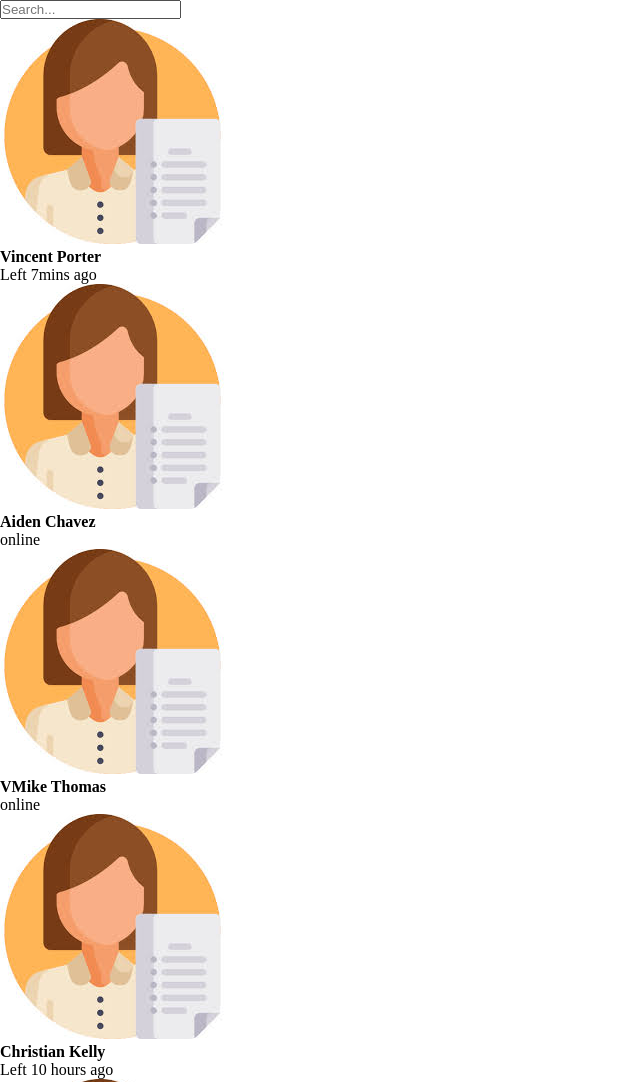
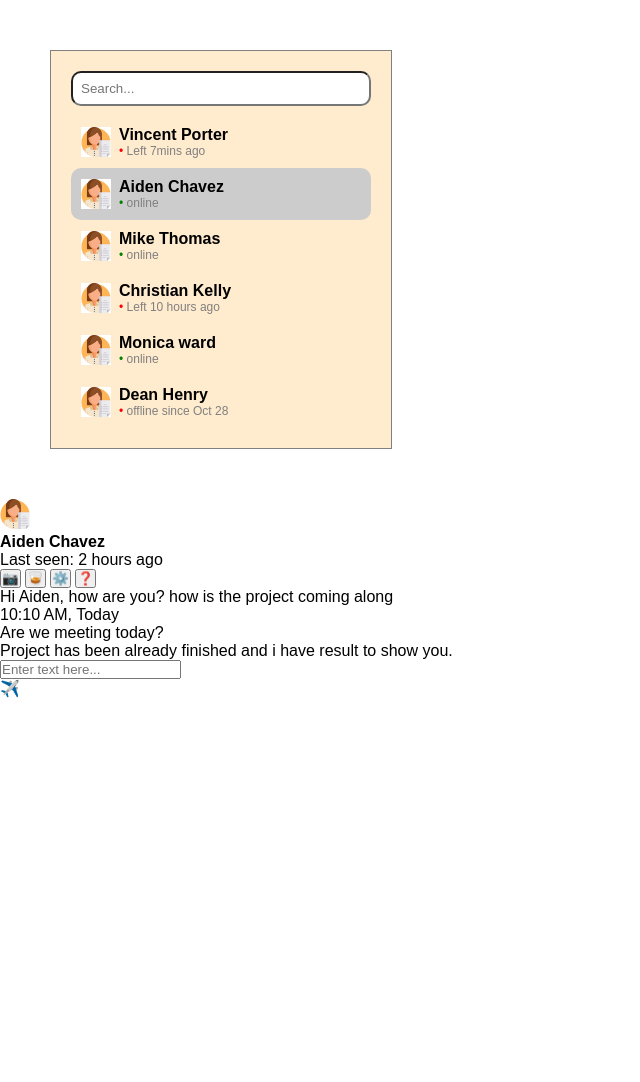
Before and after one commit to Jhoannaf/ProyectoUTN, a plain HTML site: page index.html in a window 1280 px wide. Shown: the top 1082 px of the page, without its empty margins (0-640 px from the left). After the commit the page ends 800 px from the top, so only its background shows below. Drawn offline with Linux system fonts and the light colour scheme.

Commit message:
style the column chat with css

```diff
--- a/index.html
+++ b/index.html
@@ -10,36 +10,48 @@
     <section class="contact-section">
       <aside>
         <input type="text" placeholder="Search..." />
-        <ul class="Contac-List">
+        <ul class="Contact-List">
           <li>
             <img src="./images/avatar.jpeg" alt="profile picture" />
-            <h4>Vincent Porter</h4>
-            <p class="timestamp">Left 7mins ago</p>
+            <div>
+              <h4>Vincent Porter</h4>
+              <p class="timestampred">Left 7mins ago</p>
+            </div>
           </li>
           <li class="contact-select">
             <img src="./images/avatar.jpeg" alt="profile picture" />
-            <h4>Aiden Chavez</h4>
-            <p class="timestamp">online</p>
+            <div>
+              <h4>Aiden Chavez</h4>
+              <p class="timestampgreen">online</p>
+            </div>
           </li>
           <li>
             <img src="./images/avatar.jpeg" alt="profile picture" />
-            <h4>VMike Thomas</h4>
-            <p class="timestamp">online</p>
+            <div>
+              <h4>Mike Thomas</h4>
+              <p class="timestampgreen">online</p>
+            </div>
           </li>
           <li>
             <img src="./images/avatar.jpeg" alt="profile picture" />
-            <h4>Christian Kelly</h4>
-            <p class="timestamp">Left 10 hours ago</p>
+            <div>
+              <h4>Christian Kelly</h4>
+              <p class="timestampred">Left 10 hours ago</p>
+            </div>
           </li>
           <li>
             <img src="./images/avatar.jpeg" alt="profile picture" />
-            <h4>Monica ward</h4>
-            <p class="timestamp">online</p>
+            <div>
+              <h4>Monica ward</h4>
+              <p class="timestampgreen">online</p>
+            </div>
           </li>
           <li>
             <img src="./images/avatar.jpeg" alt="profile picture" />
-            <h4>Dean Henry</h4>
-            <p class="timestamp">offline since Oct 28</p>
+            <div>
+              <h4>Dean Henry</h4>
+              <p class="timestampred">offline since Oct 28</p>
+            </div>
           </li>
         </ul>
       </aside>
--- a/style.css
+++ b/style.css
@@ -1,4 +1,51 @@
 * {
   margin: 0px;
   padding: 0px;
+  font-family: Arial, Helvetica, sans-serif;
 }
+aside {
+  display: flex;
+  flex-direction: column;
+  border: 1px solid gray;
+  background-color: blanchedalmond;
+  max-width: 300px;
+  padding: 20px;
+}
+aside input {
+  padding: 8px;
+  border-radius: 10px;
+  margin-bottom: 10px;
+}
+.contact-section {
+  margin: 50px;
+}
+img {
+  width: 30px;
+  height: 30px;
+}
+.Contact-List {
+  list-style: none;
+}
+li {
+  display: flex;
+  gap: 8px;
+  align-items: center;
+  padding: 10px;
+  border-radius: 10px;
+}
+.contact-select {
+  background-color: rgb(204, 204, 204);
+}
+.timestampred::before {
+  content: "• ";
+  color: red;
+}
+.timestampgreen::before {
+  content: "• ";
+  color: green;
+}
+.timestampgreen,
+.timestampred {
+  color: gray;
+  font-size: 12px;
+}
```
